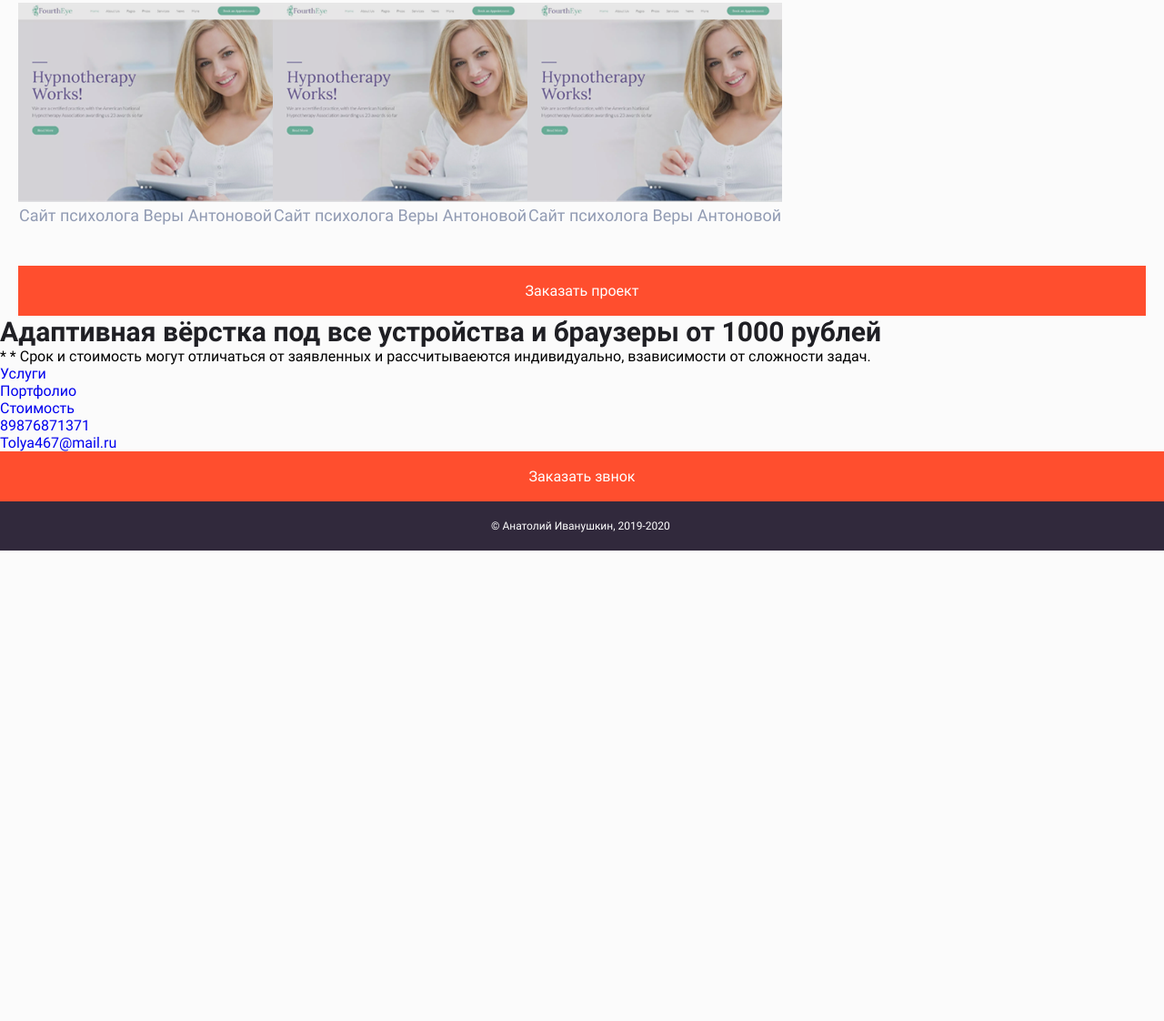
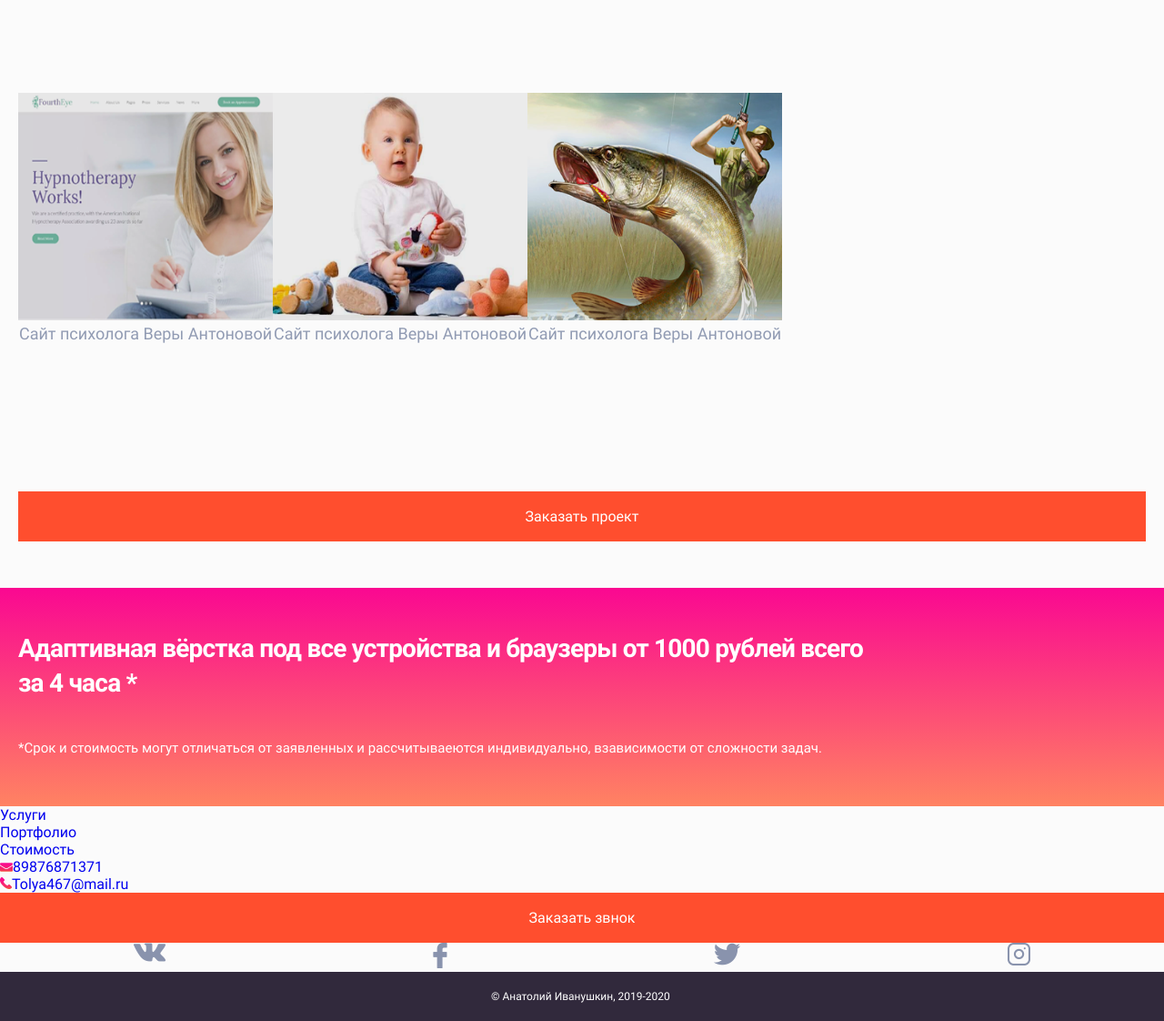
Before and after one commit to anatoliay/my-site, a plain HTML site: page index.html in a window 1280 px wide. Shown: the part 1641-2763 px from the top of the page at 91% size. Before the commit the page ends 2246 px from the top, so only its background shows below. Drawn offline with Linux system fonts and the light colour scheme.

Commit message:
add block social link

```diff
--- a/index.html
+++ b/index.html
@@ -45,7 +45,7 @@
   	</div >
      <div class="b-aboutme__inner">
   	 <picture class="b-aboutme__img-box">
-  	 	<img src="img/memobil.jpg" alt="Разработчик" class="b-aboutme__img">
+  	 	<img src="img/me.png" alt="Разработчик" class="b-aboutme__img">
       </picture>
     </div>
   	 <div class="b-aboutme__background">
@@ -54,7 +54,7 @@
   	</section>
   	<section class="b-skills container-box">
   		<h2 class="b-skills__subtitle">Что я делаю</h2>
-  		<div>
+  		<div class="b-skills__wrap">
   		 <ul class="b-skills__listed">
   		 	<li class="b-skills__work">
   		 		<img src="img/leding320.png" alt="Верстка" class="b-skills__img">
@@ -79,16 +79,16 @@
   	<section class="b-examples container-box">
   		<h2 class="b-examples__subtitle">Примеры моих работ</h2>
   		 <div class="b-examples__wrapp">
-  		 	<figure>
+  		 	<figure class="b-examples b-examples__img-box">
   		 		<img src="img/working.png" alt="Работы">
   		 		<figcaption class=" b-page b-page__size">Сайт психолога Веры Антоновой</figcaption>
   		 	</figure>
-  		 	<figure>
-  		 		<img src="img/working.png" alt="Работы">
+  		 	<figure class="b-examples b-examples__img-box">
+  		 		<img src="img/child.png" alt="Работы">
   		 		<figcaption class="b-page b-page__size">Сайт психолога Веры Антоновой</figcaption>
   		 	</figure>
-  		 	<figure>
-  		 		<img src="img/working.png" alt="Работы">
+  		 	<figure class="b-examples b-examples__img-box">
+  		 		<img src="img/fish.png" alt="Работы">
   		 		<figcaption class="b-page b-page__size">Сайт психолога Веры Антоновой</figcaption>
   		 	</figure>
          </div>
@@ -97,28 +97,28 @@
   		 	<button class="b-button b-button--style">Заказать проект</button>
 
   	</section>
-  	<article class="b-advertising">
-  		<h2 class="b-subtitle">Адаптивная вёрстка под все устройства и браузеры от 1000 рублей</h2>
-  		<p>* * Срок и стоимость могут отличаться     от заявленных и рассчитываеются индивидуально, взависимости от сложности задач.</p>
+  	<article class="b-advertising container-box">
+  		<h2 class="b-advertising__title">Адаптивная вёрстка под все устройства и браузеры от 1000 рублей всего<br> за 4 часа *</h2>
+  		<p class="b-advertising__page">*Срок и стоимость могут отличаться     от заявленных и рассчитываеются индивидуально, взависимости от сложности задач.</p>
   	</article>
   </main>
-  <footer>
-  	<ul>
+  <footer class="b-footer">
+  	<ul class="b-footer">
   		<li><a href="#">Услуги</a></li>
   		<li><a href="#">Портфолио</a></li>
   		<li><a href="#">Стоимость</a></li>
   	</ul>
-  	<div>
-  		<a href="tel:89876871371">89876871371</a>
-  		<a href="#">Tolya467@mail.ru</a>
-  	</div>
+  	<section class="b-footer__contact">
+  		<a href="tel:89876871371"  class="b-footer__number">89876871371</a>
+  		<a href="#" class="b-footer__mail">Tolya467@mail.ru</a>
+  	</section>
   	<div>
   		<button class="b-button b-button--style">Заказать звнок</button>
-  		<ul>
-  			<li></li>
-  			<li></li>
-  			<li></li>
-  			<li></li>
+  		<ul class="b-social">
+  			<li><a href="https://vk.com/id75856884"><img src="img/vk .png"></a></li>
+  			<li><a href="#"><img src="img/facebook.png"></a></li>
+  			<li><a href="#"><img src="img/twitter.png"></a></li>
+  			<li><a href="#"><img src="img/instagram.png"></a></li>
   		</ul>
   	</div>
     <div class="b-footer__end">
--- a/style.css
+++ b/style.css
@@ -8,6 +8,7 @@
   src: local('Roboto'), local('Roboto-Regular'), url('./fonts/roboto-v20-cyrillic_cyrillic-ext_latin-regular.eot?#iefix') format('embedded-opentype'), /* IE6-IE8 */ url('./fonts/roboto-v20-cyrillic_cyrillic-ext_latin-regular.woff2') format('woff2'), /* Super Modern Browsers */ url('./fonts/roboto-v20-cyrillic_cyrillic-ext_latin-regular.woff') format('woff'), /* Modern Browsers */ url('./fonts/roboto-v20-cyrillic_cyrillic-ext_latin-regular.ttf') format('truetype'), /* Safari, Android, iOS */ url('./fonts/roboto-v20-cyrillic_cyrillic-ext_latin-regular.svg#Roboto') format('svg');
   /* Legacy iOS */
 }
+
 /* roboto-500 - cyrillic_cyrillic-ext_latin */
 @font-face {
   font-family: 'Roboto';
@@ -18,6 +19,7 @@
   src: local('Roboto Medium'), local('Roboto-Medium'), url('./fonts/roboto-v20-cyrillic_cyrillic-ext_latin-500.eot?#iefix') format('embedded-opentype'), /* IE6-IE8 */ url('./fonts/roboto-v20-cyrillic_cyrillic-ext_latin-500.woff2') format('woff2'), /* Super Modern Browsers */ url('./fonts/roboto-v20-cyrillic_cyrillic-ext_latin-500.woff') format('woff'), /* Modern Browsers */ url('./fonts/roboto-v20-cyrillic_cyrillic-ext_latin-500.ttf') format('truetype'), /* Safari, Android, iOS */ url('./fonts/roboto-v20-cyrillic_cyrillic-ext_latin-500.svg#Roboto') format('svg');
   /* Legacy iOS */
 }
+
 /* roboto-700 - cyrillic_cyrillic-ext_latin */
 @font-face {
   font-family: 'Roboto';
@@ -28,6 +30,7 @@
   src: local('Roboto Bold'), local('Roboto-Bold'), url('./fonts/roboto-v20-cyrillic_cyrillic-ext_latin-700.eot?#iefix') format('embedded-opentype'), /* IE6-IE8 */ url('./fonts/roboto-v20-cyrillic_cyrillic-ext_latin-700.woff2') format('woff2'), /* Super Modern Browsers */ url('./fonts/roboto-v20-cyrillic_cyrillic-ext_latin-700.woff') format('woff'), /* Modern Browsers */ url('./fonts/roboto-v20-cyrillic_cyrillic-ext_latin-700.ttf') format('truetype'), /* Safari, Android, iOS */ url('./fonts/roboto-v20-cyrillic_cyrillic-ext_latin-700.svg#Roboto') format('svg');
   /* Legacy iOS */
 }
+
 * {
   margin: 0;
   padding: 0;
@@ -52,10 +55,12 @@ h5,
 h6 {
   margin: 0;
 }
+
 h2 {
   font-size:30px;
   color: #1f1f24;
 }
+
 button {
   cursor: pointer;
   border: none;
@@ -84,9 +89,11 @@ body {
   justify-content: space-between;
   align-items: center;
 }
+
 .b-burger-box {
   cursor: pointer;
 }
+
 .b-burger {
   display: block;
   width: 25px;
@@ -94,9 +101,11 @@ body {
   margin-bottom: 4px;
   background-color: #fa0891;
 }
+
 .b-burger:last-child {
   background: linear-gradient(to bottom, #fa0891, #f1da36);
 }
+
 .b-header__nav {
   display: none;
 }
@@ -104,14 +113,17 @@ body {
 .b-header__contact {
   display: flex;
 }
+
 .b-tel {
   font-size: 18px;
   font-weight: bold;
   color:#1f1f24;
 }
+
 .b-button--hiden {
   display: none;
 }
+
 .b-header__tel {
   width: 26px;
   height: 26px;
@@ -214,6 +226,7 @@ body {
 .b-examples {
   text-align: center;
   padding-top: 95px;
+  padding-bottom: 51px;
 }
 
 .b-examples__subtitle {
@@ -221,11 +234,30 @@ body {
 }
 .b-examples__wrapp {
   display: flex;
-}
-figure  img {
-  width: 280px;
+  margin-bottom: 67px;
 }
 
+figure img {
+  width: 280px;
+  height: 250px;
+}
+.b-advertising {
+  background:linear-gradient(to bottom, #fa0891, #ff8362);
+  padding-top: 48px;
+  padding-bottom: 50px;
+}
+.b-advertising__title {
+  color: #ffffff;
+  font-size: 28px;
+  letter-spacing: -0.8px;
+  margin-bottom: 38px;
+  line-height: 38px;
+}
+.b-advertising__page {
+  color: #ffffff;
+  font-size: 15px;
+  line-height: 28px;
+}
 /*FOOTER */
 
 .b-footer__end {
@@ -240,3 +272,32 @@ figure  img {
   padding-bottom: 20px;
   font-weight: normal;
 }
+
+.b-footer__number::before {
+  content: "";
+  display:inline-block;
+  width: 14px;
+  height: 10px;
+  background-image: url(img/numbermobil.png);
+}
+
+.b-footer__mail::before{
+  content: "";
+  display:inline-block;
+  width: 13px;
+  height: 13px;
+  background-image: url(img/callmobil.png)
+}
+
+.b-social {
+  display:flex;
+  justify-content: space-around;
+}
+
+@media  (min-width: 660px) and (max-width: 1024px) {
+   .b-skills__listed{
+    flex-direction: row;
+    flex-wrap: wrap;
+    justify-content: space-around;
+   }
+}
```
Also changed, not shown: img/callmobil.png (added), img/child.png (added), img/facebook.png (added), img/fish.png (added), img/instagram.png (added), img/me.png (added), img/numbermobil.png (added), img/twitter.png (added), img/vk .png (added).
